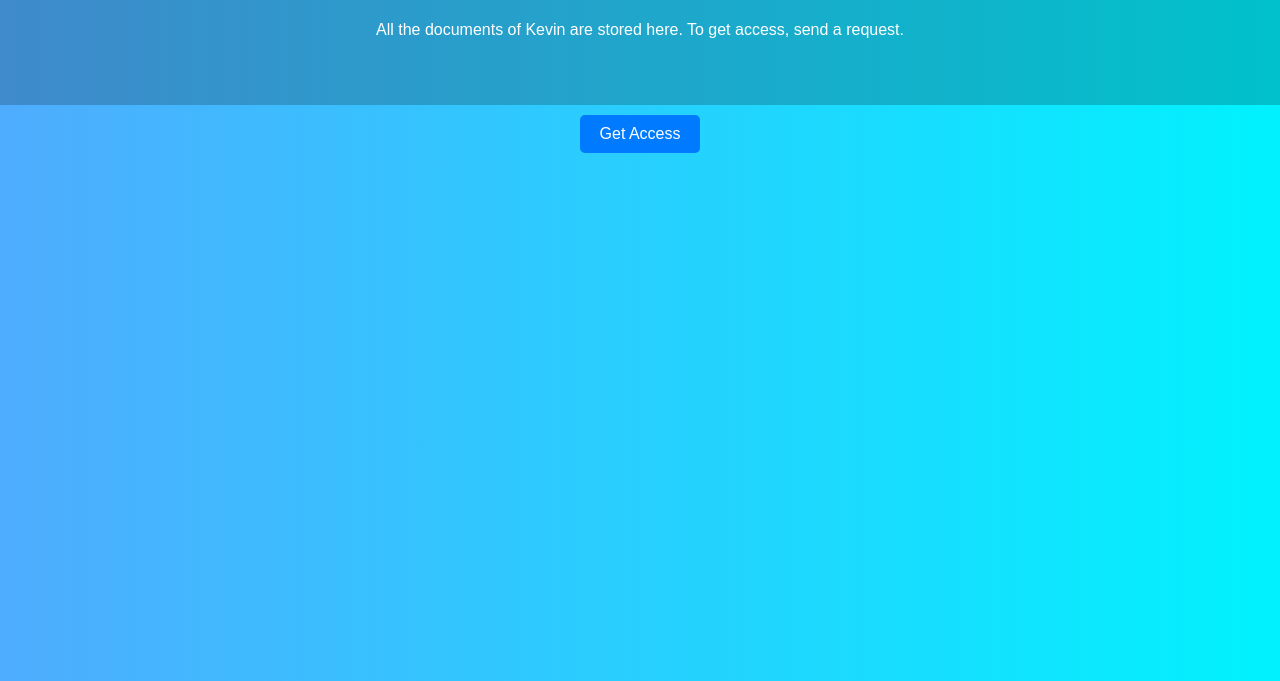
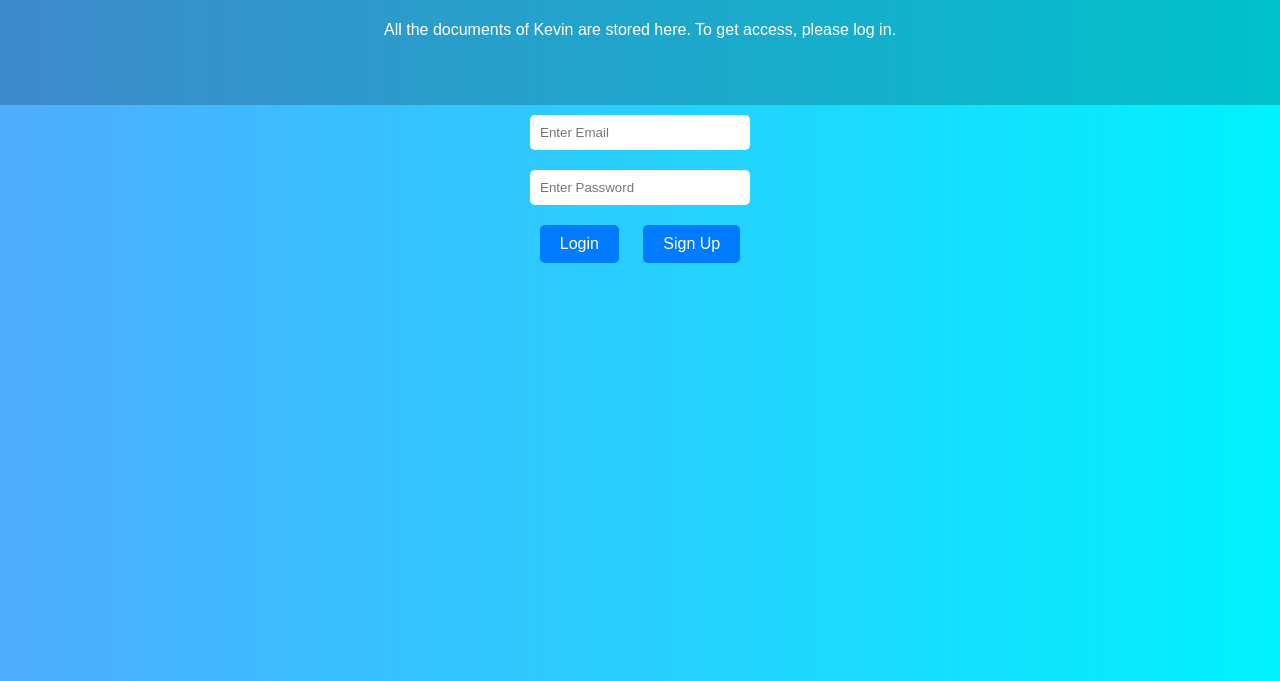
Before and after one commit to saikiran-badde/Kevin-docs, a plain HTML site: page index.html in a window 1280 px wide. Shown: the part 119-800 px from the top of the page. Drawn offline with Linux system fonts and the light colour scheme.

Commit message:
Update index.html

```diff
--- a/index.html
+++ b/index.html
@@ -3,7 +3,7 @@
 <head>
   <meta charset="UTF-8" />
   <meta name="viewport" content="width=device-width, initial-scale=1.0"/>
-  <title>Kevin Docs</title>
+  <title>Kevin Docs - Login</title>
   <style>
     body {
       font-family: Arial, sans-serif;
@@ -21,9 +21,12 @@
       font-size: 36px;
       color: #ffeb3b;
     }
-    #access-section {
-      display: none;
-      margin-top: 20px;
+    input {
+      padding: 10px;
+      margin: 10px;
+      width: 200px;
+      border-radius: 5px;
+      border: none;
     }
     button {
       padding: 10px 20px;
@@ -43,23 +46,36 @@
       height: auto;
       margin-top: 20px;
     }
+    #login-form, #access-section {
+      display: none;
+    }
   </style>
 </head>
 <body>
   <div class="cover">
     <h1>Kevin Docs</h1>
-    <p>All the documents of Kevin are stored here. To get access, send a request.</p>
+    <p>All the documents of Kevin are stored here. To get access, please log in.</p>
   </div>
 
-  <button onclick="showAccess()">Get Access</button>
+  <!-- Login Form -->
+  <div id="login-form">
+    <input type="email" id="email" placeholder="Enter Email" /><br>
+    <input type="password" id="password" placeholder="Enter Password" /><br>
+    <button onclick="login()">Login</button>
+    <button onclick="register()">Sign Up</button>
+    <p id="login-message"></p>
+  </div>
 
+  <!-- Get Access Section (Hidden Until Login) -->
   <div id="access-section">
-    <img src="1000050054.png" alt="Scan and Pay" />
-    <p>Scan and pay 100 rupees to get access</p>
+    <button onclick="showAccess()">Get Access</button>
+    <img id="qr-code" src="1000050054.png" alt="Scan and Pay" style="display: none;"/>
+    <p id="payment-text" style="display: none;">Scan and pay 100 rupees to get access</p>
   </div>
 
   <!-- Firebase SDKs -->
   <script src="https://www.gstatic.com/firebasejs/9.23.0/firebase-app-compat.js"></script>
+  <script src="https://www.gstatic.com/firebasejs/9.23.0/firebase-auth-compat.js"></script>
   <script src="https://www.gstatic.com/firebasejs/9.23.0/firebase-firestore-compat.js"></script>
 
   <script>
@@ -74,10 +90,44 @@
     };
 
     firebase.initializeApp(firebaseConfig);
+    const auth = firebase.auth();
     const db = firebase.firestore();
 
+    document.getElementById('login-form').style.display = 'block';
+
+    // Login Function
+    function login() {
+      let email = document.getElementById('email').value;
+      let password = document.getElementById('password').value;
+
+      auth.signInWithEmailAndPassword(email, password)
+        .then((userCredential) => {
+          document.getElementById('login-message').innerText = "Login Successful!";
+          document.getElementById('login-form').style.display = 'none';
+          document.getElementById('access-section').style.display = 'block';
+        })
+        .catch((error) => {
+          document.getElementById('login-message').innerText = "Error: " + error.message;
+        });
+    }
+
+    // Sign Up Function
+    function register() {
+      let email = document.getElementById('email').value;
+      let password = document.getElementById('password').value;
+
+      auth.createUserWithEmailAndPassword(email, password)
+        .then((userCredential) => {
+          document.getElementById('login-message').innerText = "Account Created! Please login.";
+        })
+        .catch((error) => {
+          document.getElementById('login-message').innerText = "Error: " + error.message;
+        });
+    }
+
     function showAccess() {
-      document.getElementById('access-section').style.display = 'block';
+      document.getElementById('qr-code').style.display = 'block';
+      document.getElementById('payment-text').style.display = 'block';
 
       db.collection("accessRequests").add({
         timestamp: new Date(),
```
